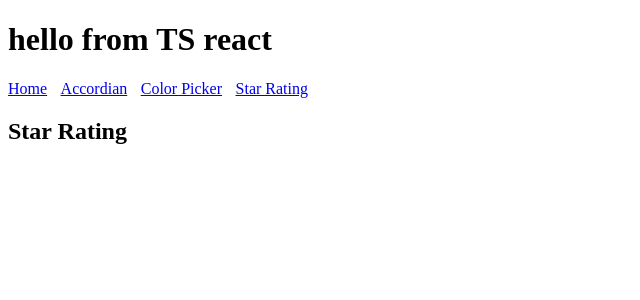
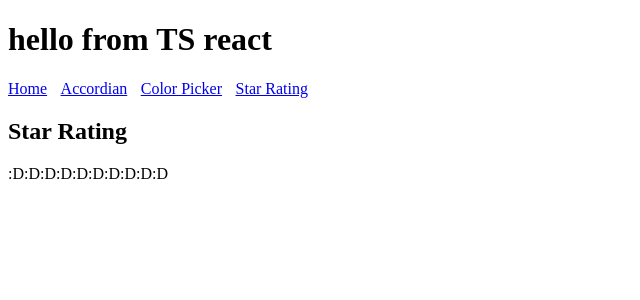
Before and after one commit to anurag1302/react-projects, a React (Vite) app: page /rating in a window 1280 px wide. Shown: the top 300 px of the page, without its empty margins (0-640 px from the left). Built offline with nearby package versions, Linux system fonts and the light colour scheme.

Commit message:
array map

```diff
--- a/src/components/Rating/rating.tsx
+++ b/src/components/Rating/rating.tsx
@@ -1,7 +1,11 @@
 function Rating() {
+  let arr = Array.from(Array(10).keys());
   return (
     <>
       <h2>Star Rating</h2>
+      {arr.map((_, index) => {
+        return <span key={index + 1}>:D</span>;
+      })}
     </>
   );
 }
```
